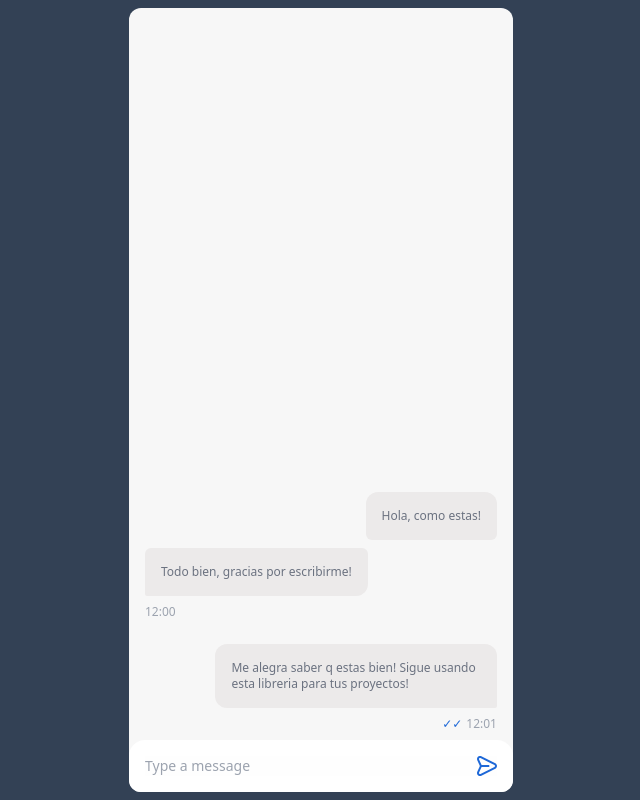
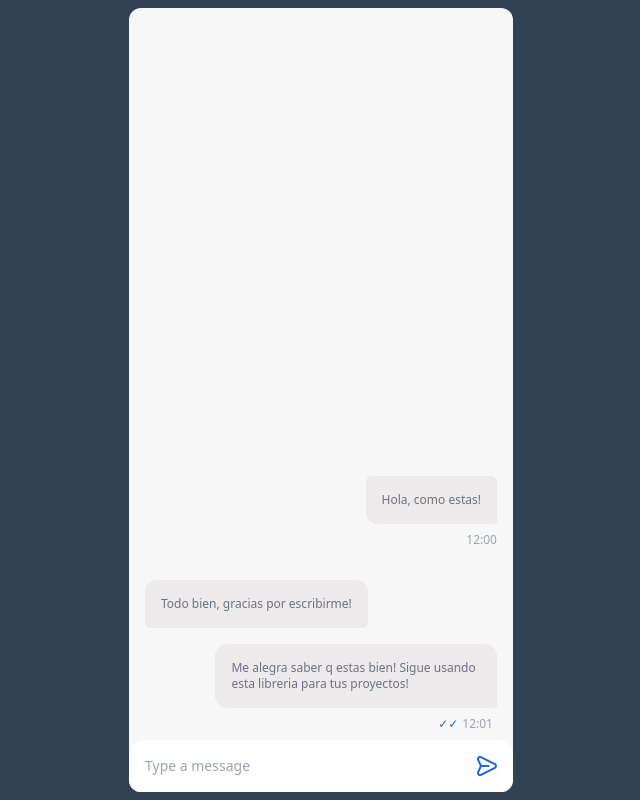
Before and after one commit to Danngos-Smart/react-chat-ui, a React (Vite) app: page / in a window 1280 px wide. Shown: the whole page, without its empty margins (319-959 px from the left). Built offline with nearby package versions, Linux system fonts and the light colour scheme.

Commit message:
add automatic scroll to chat

```diff
--- a/src/components/chat/Chat.tsx
+++ b/src/components/chat/Chat.tsx
@@ -26,15 +26,18 @@ const Chat = ({ messages, onNewMessage }: ChatProps) => {
       message,
       type: 'sent'
     })
+    // scroll to last element with the class 'last-msg'
+    const lastMsg = document.getElementById('last-msg')
+    lastMsg?.scrollIntoView({ behavior: 'smooth' })
   }
 
   return (
     <div className="text-gray-500 bg-gray h-full flex flex-col">
       {/* chat messages */}
-      <div className="flex-1 flex flex-col justify-end overflow-y-auto">
-        {messagesFormatted.map((message, index) => (
-          <Message key={index} {...message} />
-        ))}
+      <div className="flex-1 overflow-y-auto flex flex-col-reverse">
+          {messagesFormatted.map((message, index) => (
+            <Message key={index} {...message} isLast={index === 0} />
+          ))}
       </div>
       {/* chat box */}
       <ChatInput onNewMessage={handleOnNewMessage} />
--- a/src/components/chat/ChatContainer.tsx
+++ b/src/components/chat/ChatContainer.tsx
@@ -4,8 +4,9 @@ import Chat, { Message } from "./Chat"
 const ChatContainer = () => {
   const [messages, setMessages] = useState<Message[]>([
     {
-      date: "12:00",
-      message: "Hola, como estas!",
+      date: "12:01",
+      message: "Me alegra saber q estas bien! Sigue usando esta libreria para tus proyectos!",
+      status: "read"
     },
     {
       date: "12:00",
@@ -13,16 +14,15 @@ const ChatContainer = () => {
       type: "received"
     },
     {
-      date: "12:01",
-      message: "Me alegra saber q estas bien! Sigue usando esta libreria para tus proyectos!",
-      status: "read"
-    }
+      date: "12:00",
+      message: "Hola, como estas!",
+    },
   ])
 
   const handleNewMessage = (message: Message) => {
     setMessages([
+      message,
       ...messages,
-      message
     ])
   }
 
--- a/src/components/chat/Message.tsx
+++ b/src/components/chat/Message.tsx
@@ -6,6 +6,7 @@ export type MessageProps = {
   type?: "sent" | "received";
   status?: "read" | "delivered" | "sent" | "error";
   grouped?: 'top' | 'middle' | 'bottom';
+  isLast?: boolean;
 }
 
 const bottomType = {
@@ -35,7 +36,7 @@ const padding = {
   default: 'py-2'
 }
 
-const Message = ({ message, date, type = 'sent', status, grouped }: MessageProps) => {
+const Message = ({ message, date, type = 'sent', status, grouped, isLast }: MessageProps) => {
   return (
     <div className={classNames("w-full p-4 gap-2 flex flex-col", padding[grouped || 'default'], type === 'received' ? 'items-start' : 'items-end')}>
       <div className={classNames("p-4 text-xs bg-gray-medium rounded-t-xl max-w-[80%] rounded-xl",
@@ -60,6 +61,7 @@ const Message = ({ message, date, type = 'sent', status, grouped }: MessageProps
         {!(grouped === 'top' || grouped === 'middle') && <span>
           {date}
         </span>}
+        {isLast && <span id='last-msg' />}
       </div>
     </div>
   )
--- a/src/index.css
+++ b/src/index.css
@@ -1,3 +1,36 @@
 @tailwind base;
 @tailwind components;
 @tailwind utilities;
+
+/* SCROLLBAR */
+
+/* Ocultar la barra de desplazamiento para Chrome, Safari y Opera */
+.no-scrollbar::-webkit-scrollbar {
+  display: none;
+}
+
+/* Ocultar la barra de desplazamiento para IE, Edge y Firefox */
+.no-scrollbar {
+  -ms-overflow-style: none;
+  /* IE y Edge */
+  scrollbar-width: none;
+  /* Firefox */
+}
+
+/* Establecer el ancho del scrollbar */
+::-webkit-scrollbar {
+  width: 8px;
+  height: 8px;
+  display: flex;
+  border-radius: 5px;
+  flex-direction: column;
+  justify-content: center;
+  background-color: #eeeeee;
+}
+
+/* Establecer el estilo del thumb */
+::-webkit-scrollbar-thumb {
+  background-color: #999999;
+  border-radius: 10px;
+  width: 6px;
+}
```
